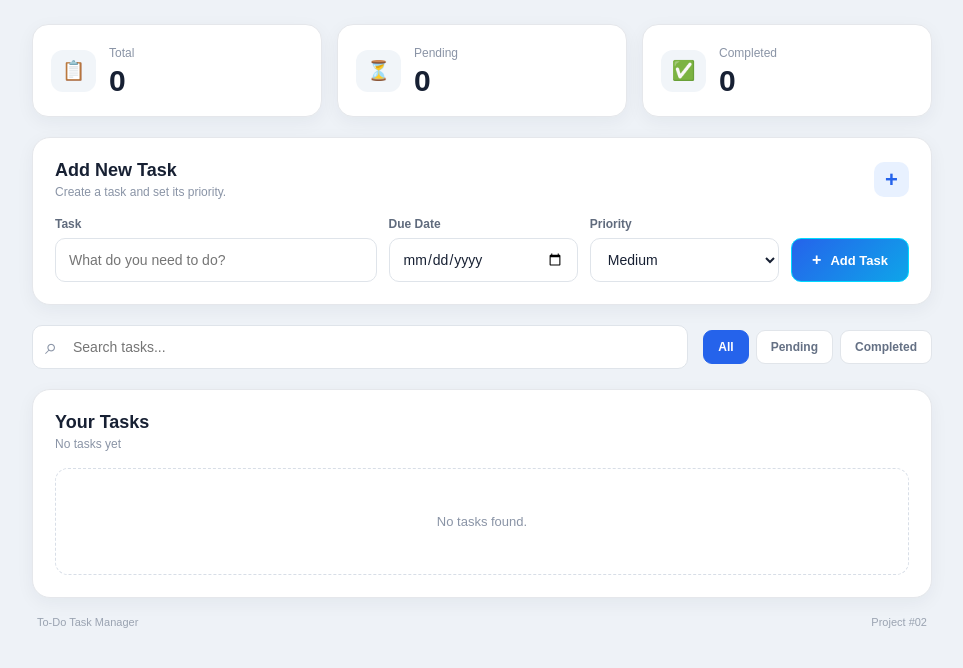
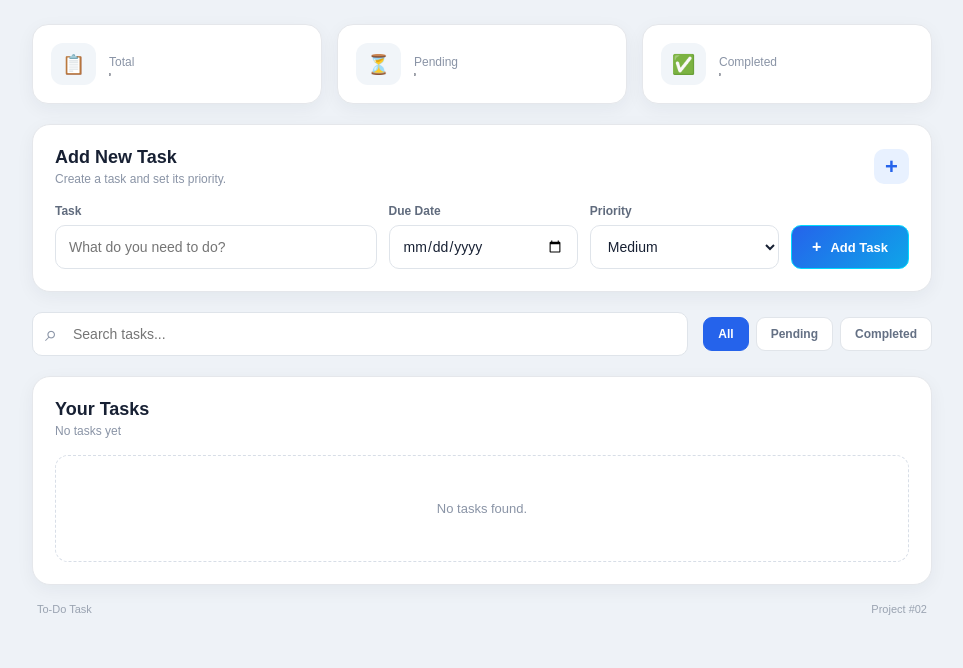
Before and after one commit to sachinkumar7033/Project-02-Todo-Task-Manager, a Flask app: page / in a window 1280 px wide. Shown: the part 136-804 px from the top of the page, without its empty margins (158-1121 px from the left). After the commit the page ends 751 px from the top, so only its background shows below. Run offline with Flask 3, Linux system fonts and the light colour scheme.

Commit message:
css update

```diff
--- a/static/css/style.css
+++ b/static/css/style.css
@@ -89,7 +89,7 @@ button {
 .stat-card strong {
     display: block;
     margin-top: 3px;
-    font-size: 30px;
+    font-size: 3px;
 }
 
 .stat-label {
--- a/templates/index.html
+++ b/templates/index.html
@@ -225,7 +225,7 @@
 
         <footer class="app-footer">
 
-            <span>To-Do Task Manager</span>
+            <span>To-Do Task</span>
 
             <span>Project #02</span>
 
```
